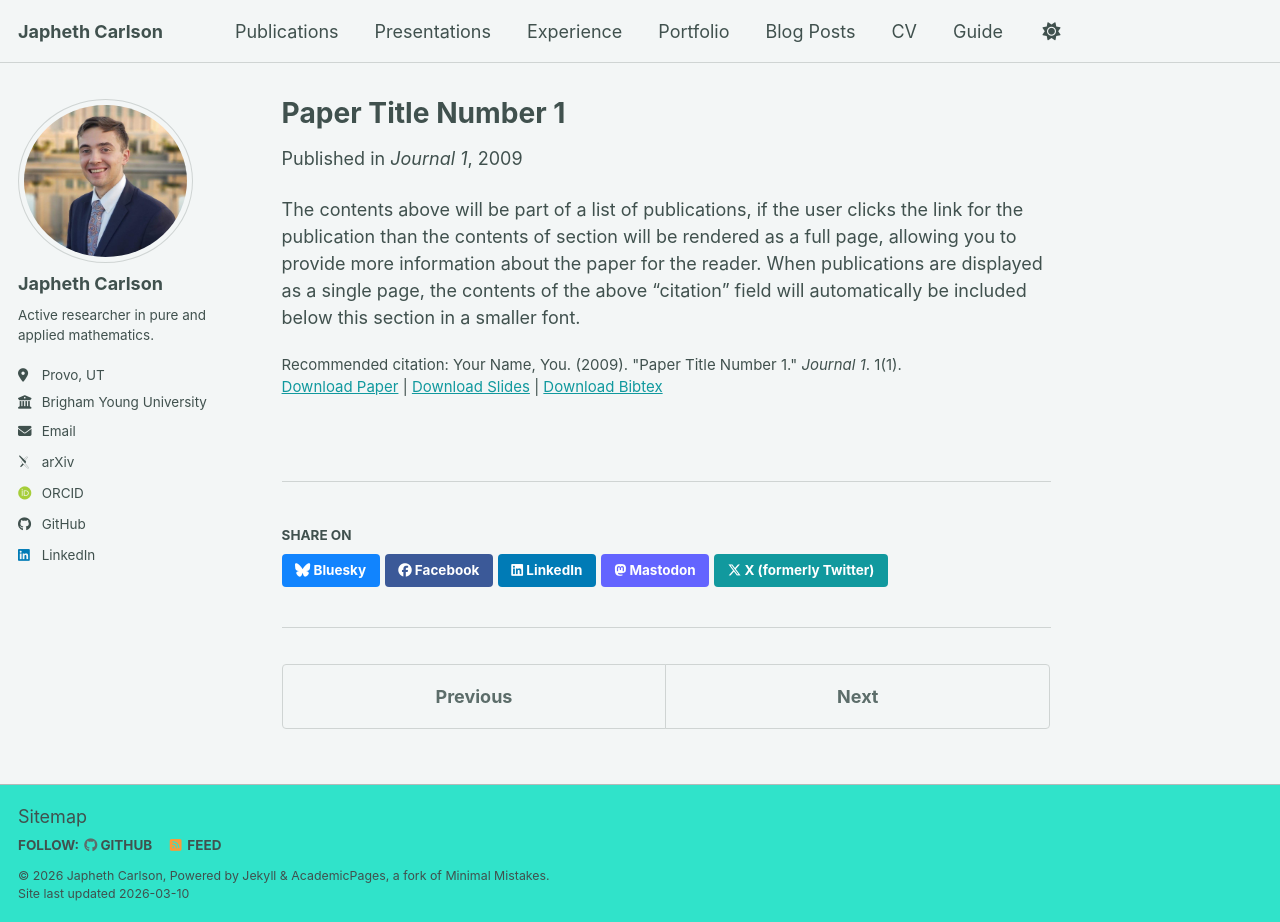
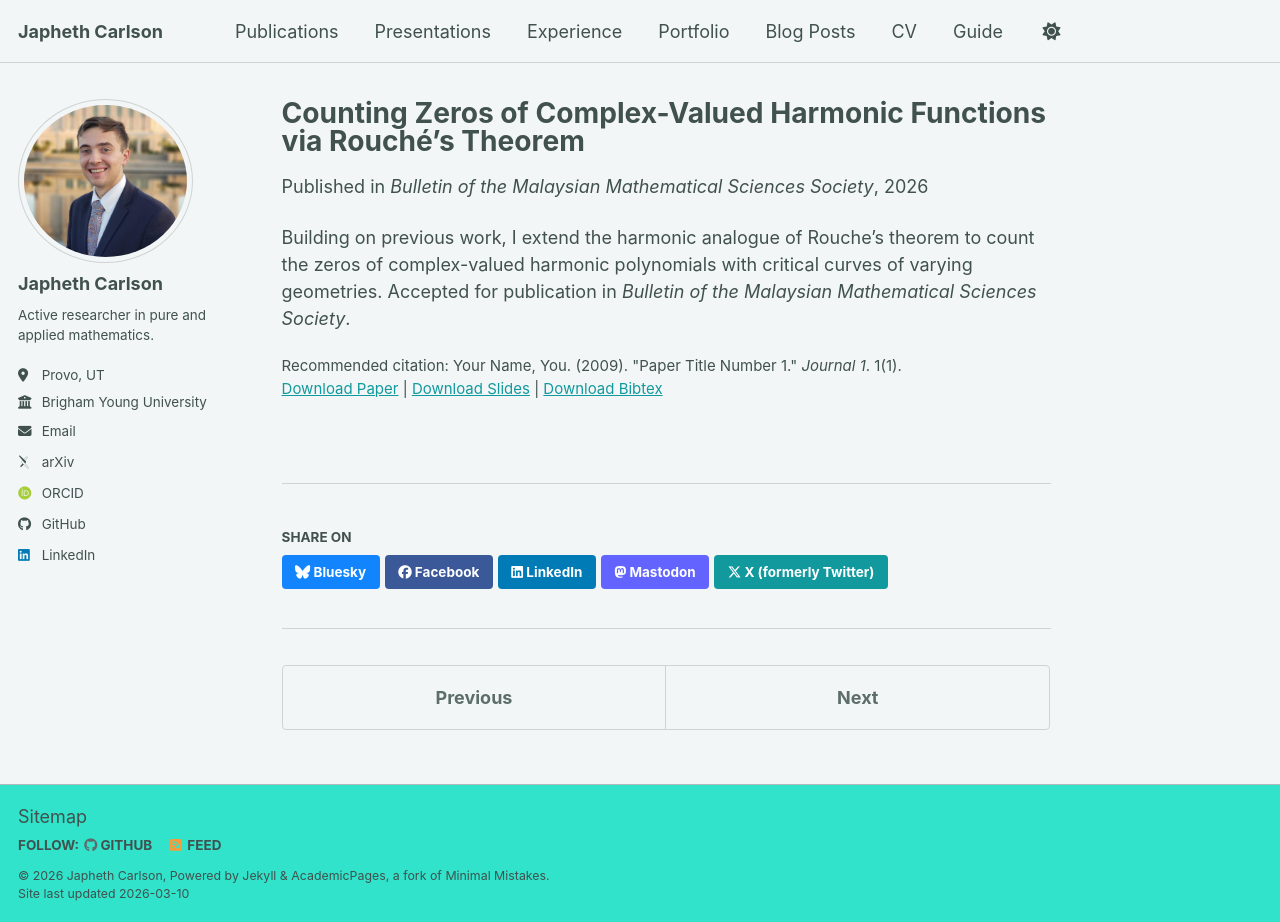
Before and after one commit to jrc117/jrc117.github.io, a Jekyll site: the page built from _publications/2009-10-01-paper-title-number-1.md, in a window 1280 px wide and 922 px high. Built offline with Jekyll 4.4.1, drawn with Linux system fonts in a browser that asks for light colours; some web fonts are replaced; a script bundle is joined from its source files by our own code; library files that are not in the unit come from our copies.

Commit message:
Revise publication details for paper on harmonic functions
Updated paper details including title, date, venue, and citation.

```diff
--- a/_publications/2009-10-01-paper-title-number-1.md
+++ b/_publications/2009-10-01-paper-title-number-1.md
@@ -1,14 +1,14 @@
 ---
-title: "Paper Title Number 1"
+title: "Counting Zeros of Complex-Valued Harmonic Functions via Rouché's Theorem"
 collection: publications
 category: manuscripts
 permalink: /publication/2009-10-01-paper-title-number-1
-excerpt: 'This paper is about the number 1. The number 2 is left for future work.'
-date: 2009-10-01
-venue: 'Journal 1'
+excerpt: ''
+date: 2026-03-09
+venue: 'Bulletin of the Malaysian Mathematical Sciences Society'
 slidesurl: 'https://academicpages.github.io/files/slides1.pdf'
-paperurl: 'https://academicpages.github.io/files/paper1.pdf'
+paperurl: 'https://arxiv.org/abs/2508.06721'
 bibtexurl: 'https://academicpages.github.io/files/bibtex1.bib'
 citation: 'Your Name, You. (2009). &quot;Paper Title Number 1.&quot; <i>Journal 1</i>. 1(1).'
 ---
-The contents above will be part of a list of publications, if the user clicks the link for the publication than the contents of section will be rendered as a full page, allowing you to provide more information about the paper for the reader. When publications are displayed as a single page, the contents of the above "citation" field will automatically be included below this section in a smaller font.
+Building on previous work, I extend the harmonic analogue of Rouche's theorem to count the zeros of complex-valued harmonic polynomials with critical curves of varying geometries.  Accepted for publication in _Bulletin of the Malaysian Mathematical Sciences Society_.
```
